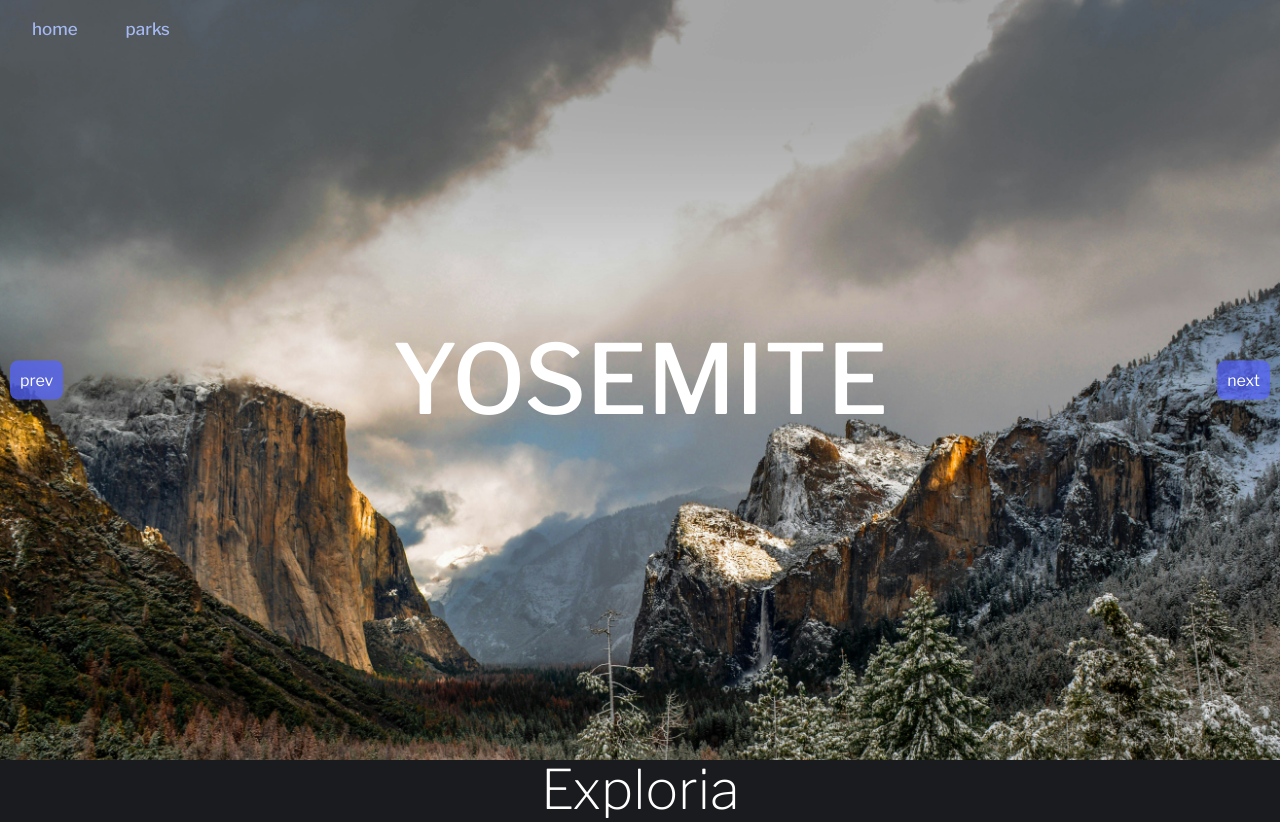
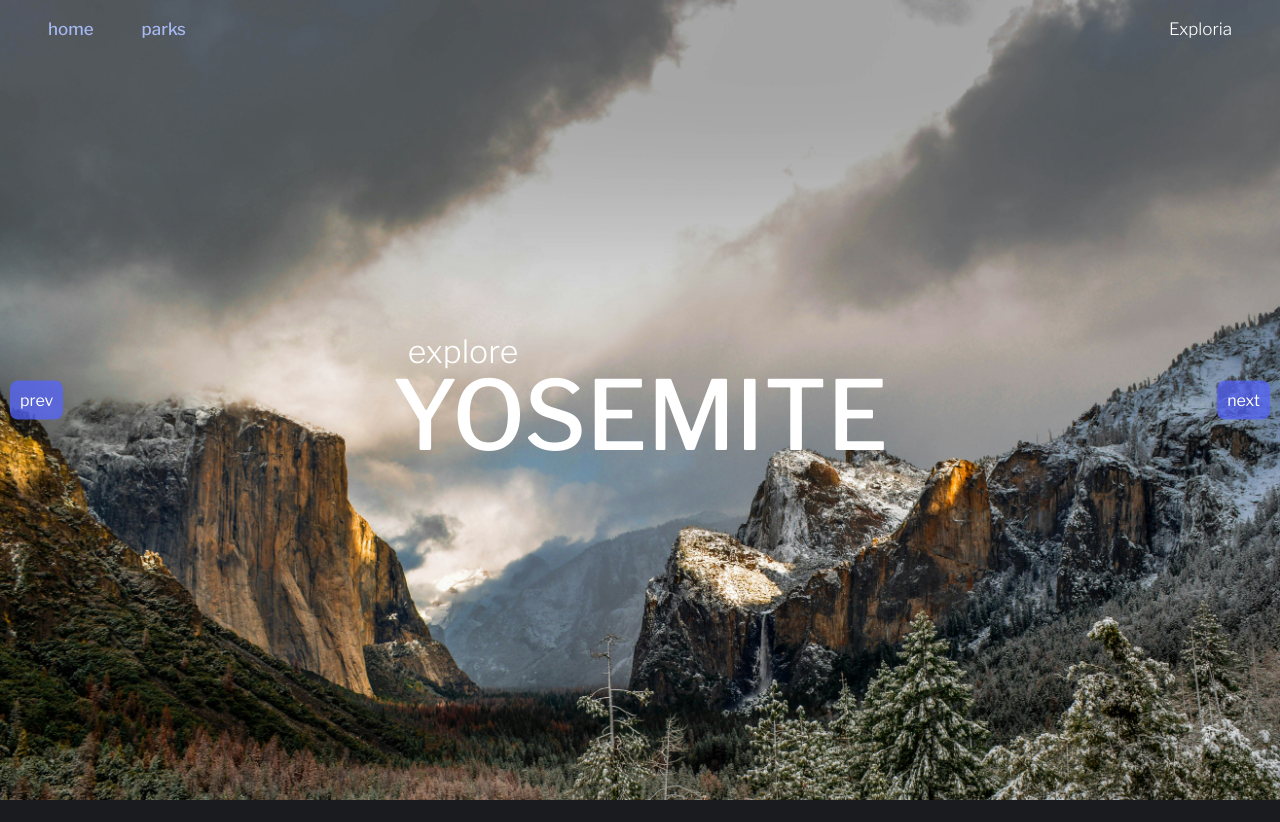
Before and after one commit to megbuch/exploria, a React (Vite) app: page / in a window 1280 px wide. After the commit the page ends 800 px from the top, so only its background shows below. Built offline with nearby package versions, Linux system fonts and the light colour scheme; no server answers; grey boxes are pictures that could not be loaded.

Commit message:
Style nav and carousel.

```diff
--- a/src/components/Carousel/index.jsx
+++ b/src/components/Carousel/index.jsx
@@ -20,6 +20,8 @@ export const Carousel = ({ items, isLandingPage }) => {
     const carouselItem = (
       <div className="carousel-item" key={index}>
         {isLandingPage && (
+          <div className="overlay">
+            <p className="explore">Explore</p>
             <Link
               key={item.parkCode}
               to={`/parks/${item.parkCode}`}
@@ -27,6 +29,7 @@ export const Carousel = ({ items, isLandingPage }) => {
             >
               {item.name}
             </Link>
+          </div>
         )}
 
         <img
--- a/src/components/Carousel/styles.scss
+++ b/src/components/Carousel/styles.scss
@@ -2,7 +2,7 @@
   position: relative;
   overflow: hidden;
   width: 100vw;
-  height: 95vh;
+  height: 100vh;
   display: flex;
 
   .carousel-items {
@@ -11,15 +11,25 @@
 
     .carousel-item {
       width: 100vw;
-      height: 95vh;
+      height: 100vh;
       display: flex;
       justify-content: center;
       align-items: center;
 
+      .overlay {
+        position: absolute;
+        line-height: 1;
+      }
+
+      .explore {
+        font-size: 2rem;
+        text-transform: lowercase;
+        margin: 0 0 0 16px;
+      }
+
       .park-name {
-        position: absolute;
+        font-size: 6rem;
         text-transform: uppercase;
-        font-size: 6rem;
         color: white;
 
         &:hover {
--- a/src/components/Navigation/index.jsx
+++ b/src/components/Navigation/index.jsx
@@ -12,6 +12,7 @@ export const Navigation = () => {
           <Link to="/parks">Parks</Link>
         </li>
       </ul>
+      <p>Exploria</p>
     </div>
   );
 };
--- a/src/components/Navigation/styles.scss
+++ b/src/components/Navigation/styles.scss
@@ -2,7 +2,11 @@
   position: absolute;
   top: 0;
   z-index: 100;
-  margin: 16px 32px;
+  display: flex;
+  justify-content: space-between;
+  align-items: center;
+  width: 100%;
+  padding: 1rem 3rem;
 
   ul {
     display: flex;
--- a/src/pages/Landing/screen.jsx
+++ b/src/pages/Landing/screen.jsx
@@ -7,7 +7,6 @@ export const Landing = (props) => {
   return (
     <div id="Landing">
       <Carousel items={featuredParks} isLandingPage={true} />
-      <h1>Exploria</h1>
     </div>
   );
 };
```
Lines whose indentation alone changed are shown as unchanged.
